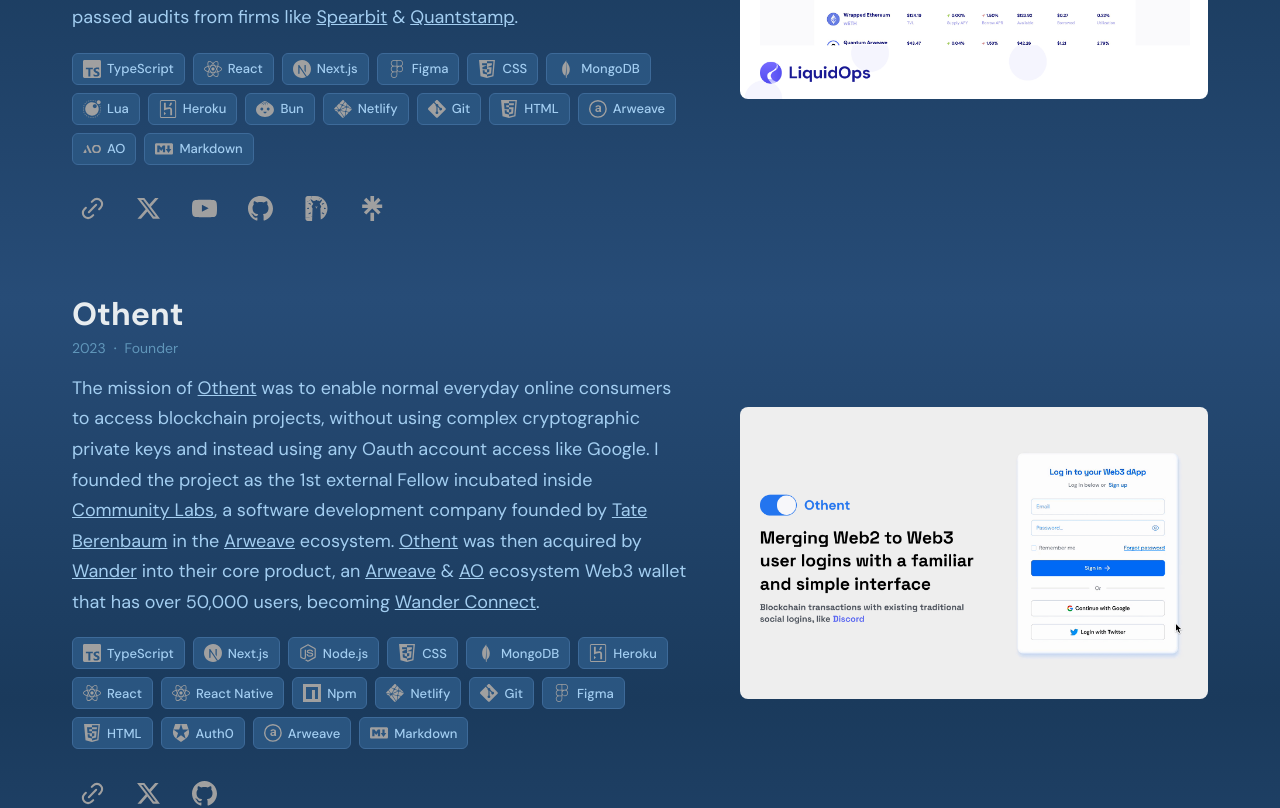
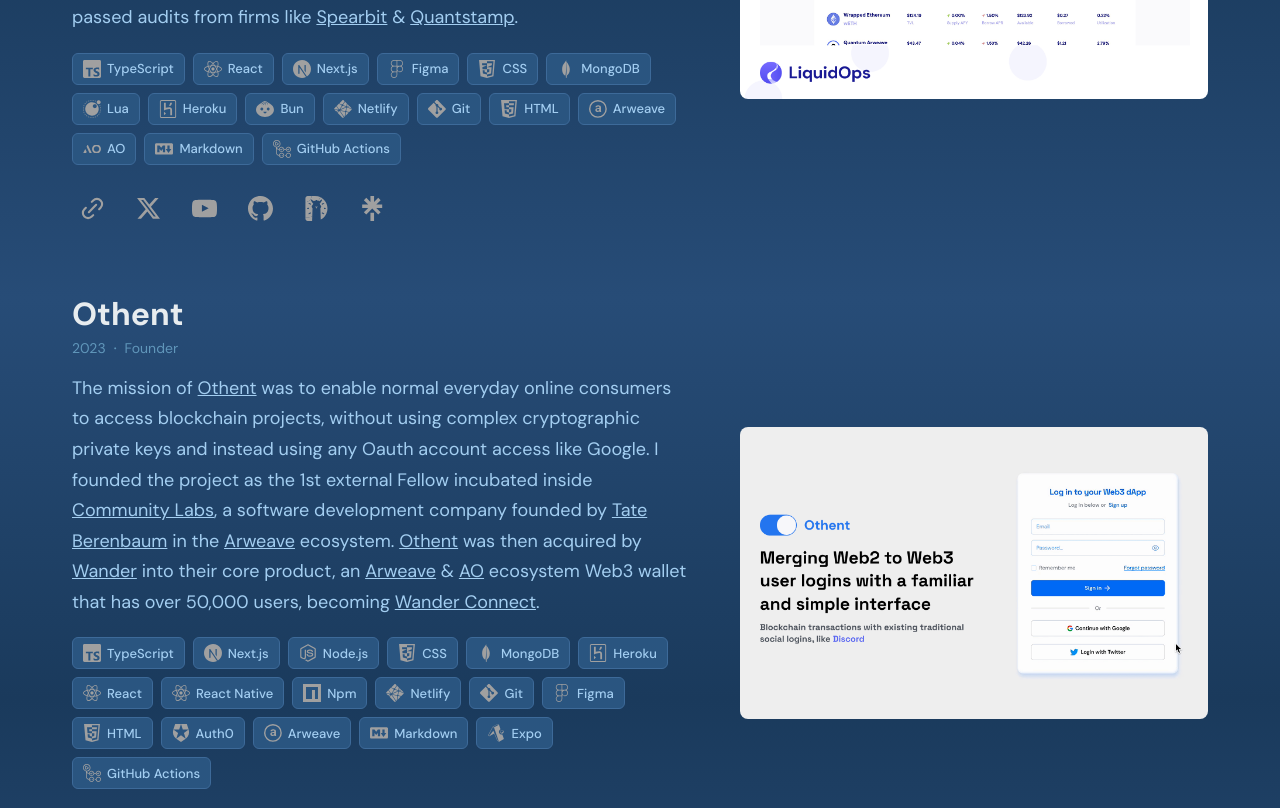
Before and after one commit to LorimerJenkins/personal-website, a Next.js app: page /projects in a window 1280 px wide. Shown: the part 901-1709 px from the top of the page. Built offline with nearby package versions, Linux system fonts and the light colour scheme.

Commit message:
feat: expo/actions

```diff
--- a/src/app/projects/projects.tsx
+++ b/src/app/projects/projects.tsx
@@ -48,6 +48,8 @@ type Tool =
   | "arweave"
   | "ao"
   | "markdown"
+  | "expo"
+  | "githubActions"
   | "netlify";
 
 interface SocialLink {
@@ -117,6 +119,8 @@ const toolIcons: Record<Tool, { icon: string; label: string }> = {
   arweave: { icon: "/images/icons/tools/arweave.svg", label: "Arweave" },
   ao: { icon: "/images/icons/tools/ao.svg", label: "AO" },
   markdown: { icon: "/images/icons/tools/markdown.svg", label: "Markdown" },
+  expo: { icon: "/images/icons/tools/expo.svg", label: "Expo" },
+  githubActions: { icon: "/images/icons/tools/githubActions.svg", label: "GitHub Actions" },
 };
 
 const projects: Project[] = [
@@ -165,6 +169,8 @@ const projects: Project[] = [
       "git",
       "figma",
       "markdown",
+
+
     ],
   },
   {
@@ -196,6 +202,8 @@ const projects: Project[] = [
       "auth0",
       "arweave",
       "markdown",
+      "expo",
+      "githubActions"
     ],
   },
   {
@@ -232,6 +240,7 @@ const projects: Project[] = [
       "arweave",
       "ao",
       "markdown",
+      "githubActions"
     ],
   },
   {
```
Also changed, not shown: public/images/icons/tools/expo.svg (added), public/images/icons/tools/githubActions.svg (added).
